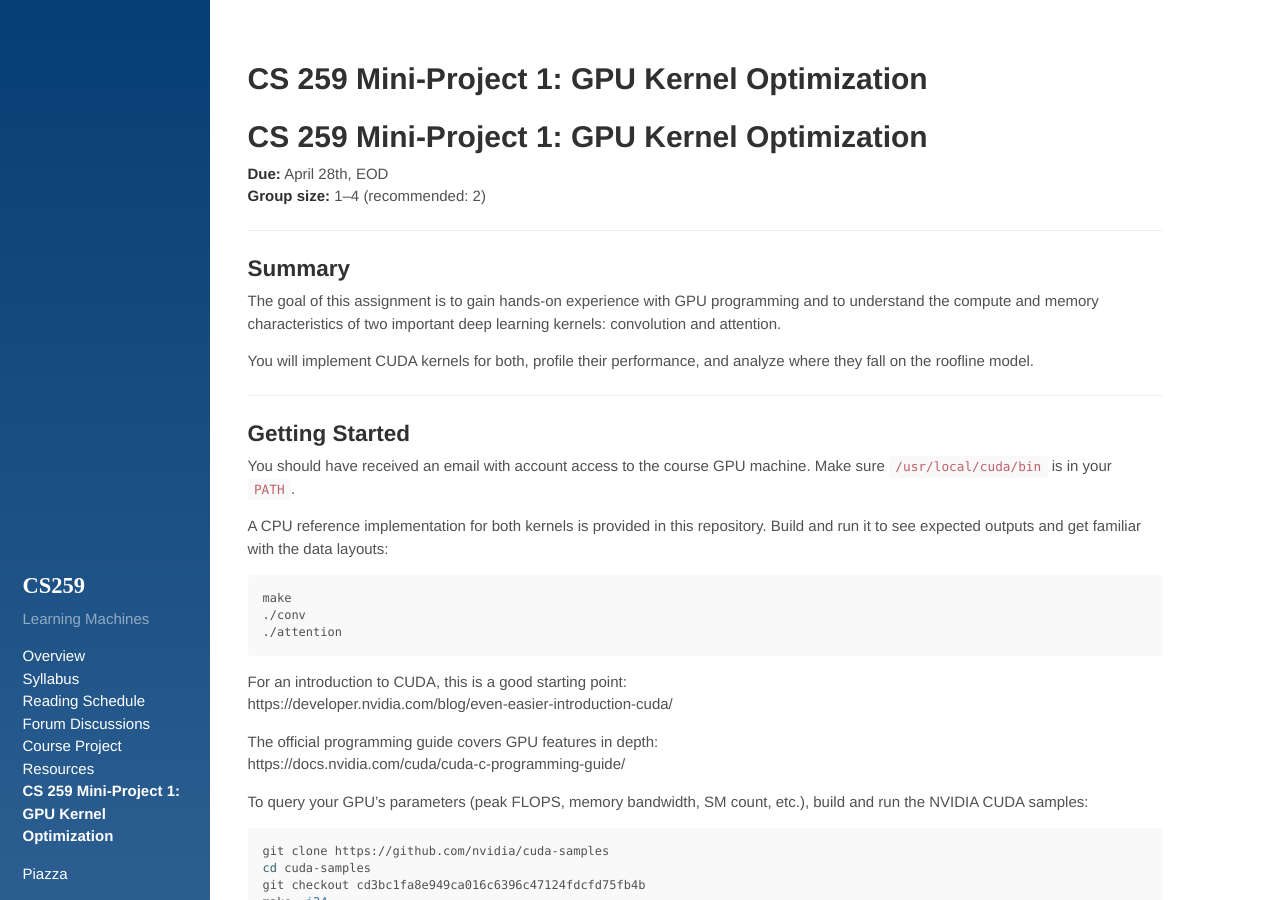
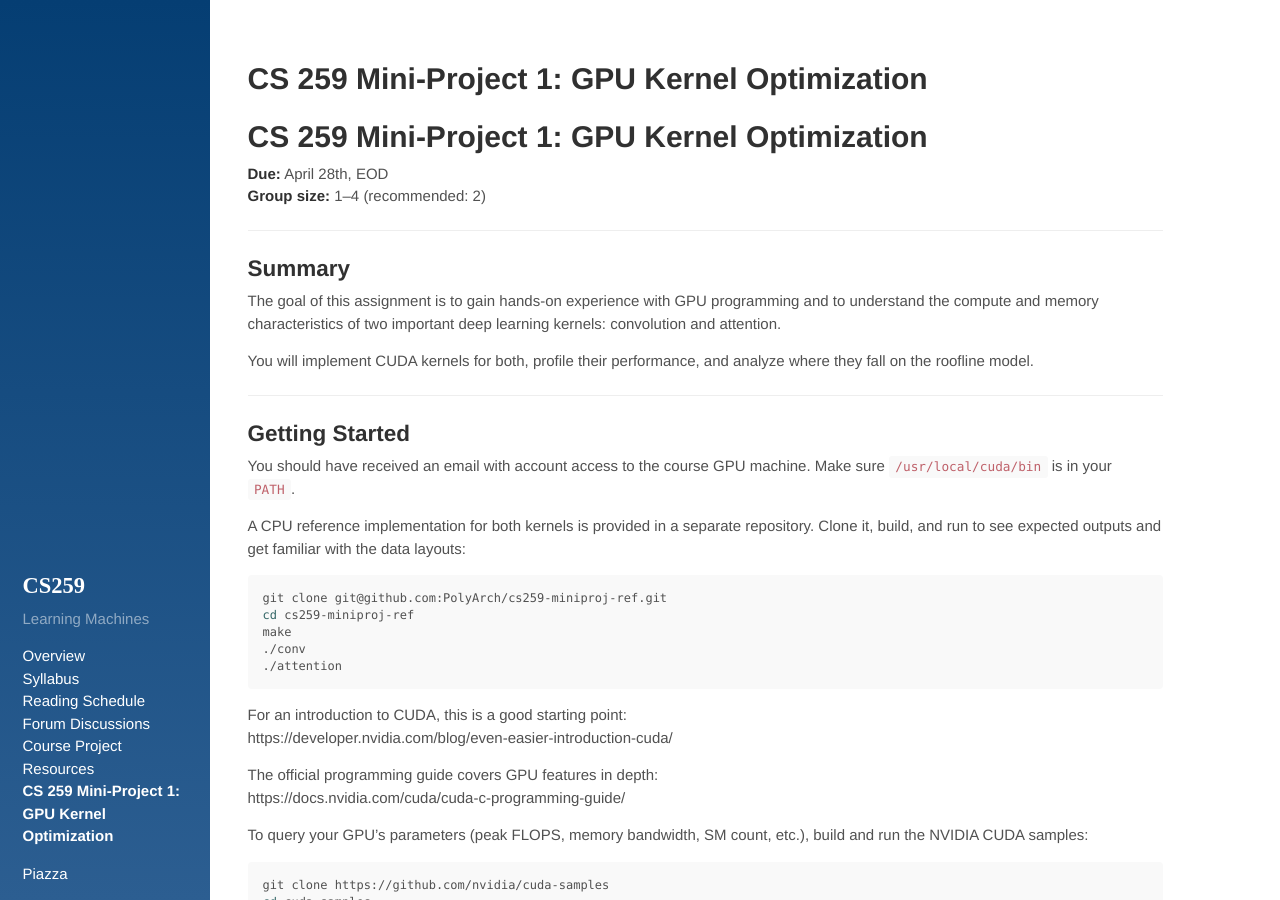
Before and after one commit to PolyArch/cs259, a Jekyll site: the page built from 04-miniproj-1.md, in a window 1280 px wide and 900 px high. Built offline with Jekyll 4.4.1, drawn with Linux system fonts in a browser that asks for light colours; our own code applies the rules of GitHub Pages for plain Markdown files.

Commit message:
Fix reference repo link in getting started section

````diff
--- a/04-miniproj-1.md
+++ b/04-miniproj-1.md
@@ -21,10 +21,12 @@ where they fall on the roofline model.
 You should have received an email with account access to the course GPU machine.
 Make sure `/usr/local/cuda/bin` is in your `PATH`.
 
-A CPU reference implementation for both kernels is provided in this repository.
-Build and run it to see expected outputs and get familiar with the data layouts:
+A CPU reference implementation for both kernels is provided in a separate repository.
+Clone it, build, and run to see expected outputs and get familiar with the data layouts:
 
 ```bash
+git clone git@github.com:PolyArch/cs259-miniproj-ref.git
+cd cs259-miniproj-ref
 make
 ./conv
 ./attention
````
